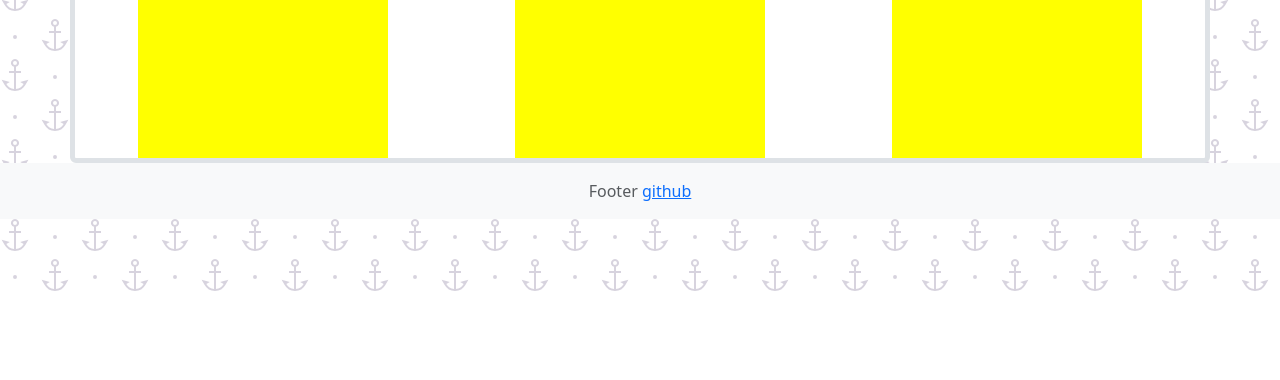
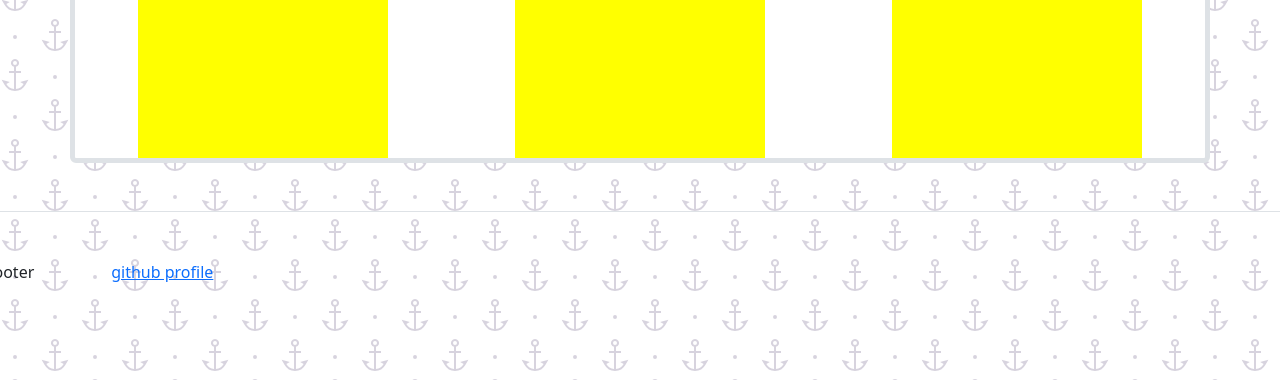
Before and after one commit to ReedWillis/automatic-octo-enigma-dog-live, a plain HTML site: page index.html in a window 1280 px wide. Shown: the part 503-883 px from the top of the page. Before the commit the page ends 800 px from the top, so only its background shows below. Drawn offline with nearby package versions, Linux system fonts and the light colour scheme; a web font is replaced by a local one.

Commit message:
Update index.html

```diff
--- a/index.html
+++ b/index.html
@@ -1,7 +1,6 @@
 <!DOCTYPE html>
 
 <html lang="en"><!-- TODO: 🐶1. I'm missing something here aren't I? -->
-
 
 <head>
   <meta charset="UTF-8">
@@ -10,7 +9,7 @@
   <link rel="stylesheet" href="https://cdnjs.cloudflare.com/ajax/libs/normalize/8.0.1/normalize.min.css">
   <link rel="stylesheet" href="https://cdn.jsdelivr.net/npm/bootstrap@5.3.3/dist/css/bootstrap.min.css">
   <link rel="stylesheet" href="styles/style.css">
-  <meta name="viewport" content="width=device-width, initial-scale=1.0">
+  <meta name="viewport" content="width=device-width, initial-scale=1">
 </head>
 
 <body>
@@ -27,6 +26,7 @@
       <div class="collapse navbar-collapse" id="navbarNav">
         <ul class="navbar-nav">
           <li class="nav-item">
+            <!-- <a class="nav-link active" aria-current="page" href="#">Home</a> -->
             <a href="shellWireframe.png" target="_blank">wireframe</a>
         </ul>
       </div>
@@ -40,7 +40,7 @@
 <div class="gameControls">
   <button id="reset" class="btn btn-danger">reset game</button><br>
   <button id="replay" class="btn btn-primary">play again</button><br>
-  <span id="score"></span>
+  <span id="score">4782</span>
 </div>
 <!-- ↑game controls -->
 
@@ -48,7 +48,7 @@
 <div id="gameArea" class="container text-center border border-5 card">
 
   <!-- TODO: 🐶4. help! I can't have any internal or inline style or my boss will flip his lid! -->
-  <div id="stuff" class="row text-center">
+  <div id="stuff"  class="row text-center">
     <h4>help shelly the seal find her sea shells under the shoes</h4>
     <p id="gameResult">drag shelly to a shoe!</p>
     <span id="shellySeal">🦭</span>
@@ -63,19 +63,19 @@
 </div>
 <!-- ↑game area -->
 
+    <!-- </div>
+
+  </div> -->
+
   <!-- footer -->
   <div class="row text-center">
     <!-- TODO: 🐶5. I need this looking more like a BS5 footer please and thank you! -->
+    <footer class="row row-cols-5 py-5 my-5 border-top">
+      footer
+      <a href="https://github.com/barrycumbie" target="_blank">github profile</a>
+    </footer>
 
-    <footer class="footer mt-auto py-3 bg-light">
-      <div class="container">
-        <span class="text-muted">Footer</span>
-        <a href="https://github.com/ReedWillis" target="_blank">github</a>
-
-      </div>
-    </footer>
     <!-- TODO: 🐶6. add a link to YOUR github profile-->
-
 
     <!-- TODO: 🐶7. what about a link to the wireframe BUT put it up in the hamburger nav bar area?-->
   </div>
```
